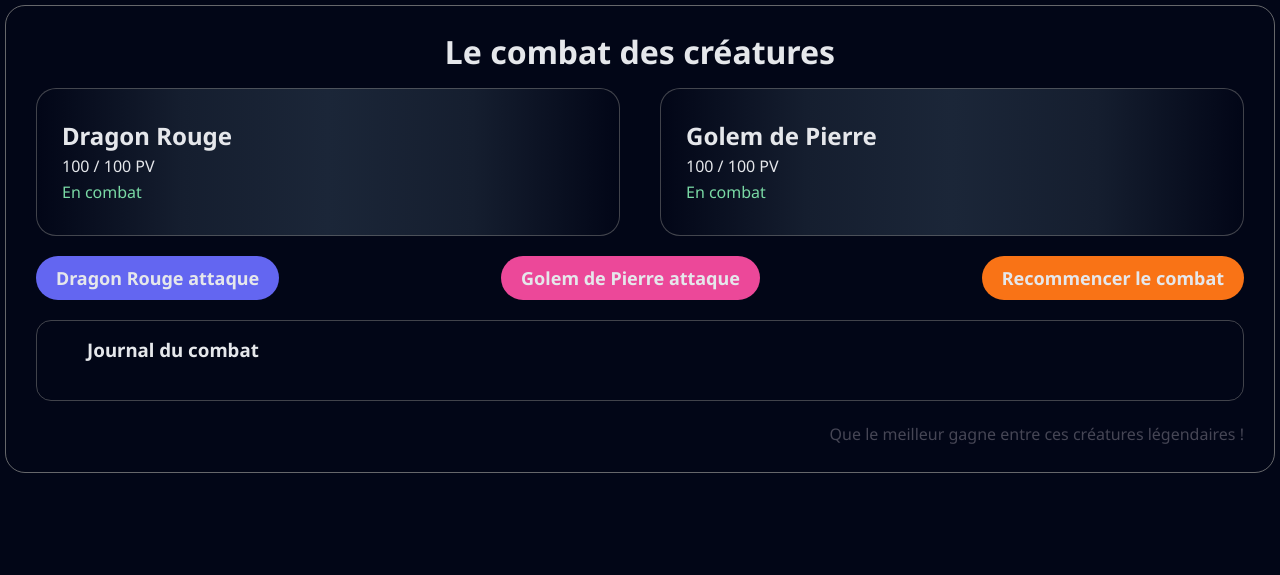
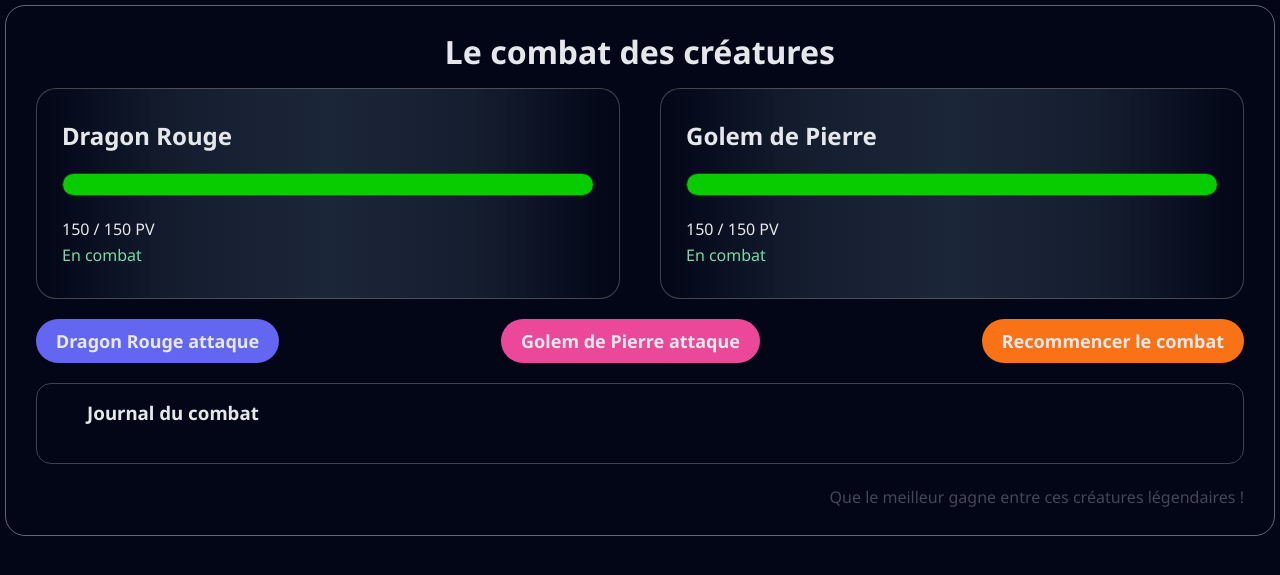
Before and after one commit to XC1976/Rendu_ProjetPHP, a PHP site: page / in a window 1280 px wide. Shown: the top 575 px of the page. Run offline with PHP 8.4, Linux system fonts and the light colour scheme.

Commit message:
Add logic for dynamic HP health bar

```diff
--- a/game.php
+++ b/game.php
@@ -41,10 +41,10 @@ class Mob
 
 // Initialize mobs if not already done
 if (!isset($_SESSION["redDragon"])) {
-    $_SESSION["redDragon"] = new Mob("Dragon Rouge", 100);
+    $_SESSION["redDragon"] = new Mob("Dragon Rouge", 150);
 }
 if (!isset($_SESSION["stoneGolem"])) {
-    $_SESSION["stoneGolem"] = new Mob("Golem de Pierre", 100);
+    $_SESSION["stoneGolem"] = new Mob("Golem de Pierre", 150);
 }
 if (!isset($_SESSION["messages"])) {
     $_SESSION["messages"] = [];
@@ -66,3 +66,12 @@ if (isset($_POST["dragonAttack"])) {
 if (isset($_POST["golemAttack"])) {
     $_SESSION["stoneGolem"]->attack($_SESSION["redDragon"]);
 }
+
+
+$dragonPct = ($_SESSION["redDragon"]->health / $_SESSION["redDragon"]->originalHealth) * 100;
+// Guard against division‑by‑zero (should never happen here)
+$dragonPct = $dragonPct < 0 ? 0 : $dragonPct;
+
+$golemPct = ($_SESSION["stoneGolem"]->health / $_SESSION["stoneGolem"]->originalHealth) * 100;
+// Guard against division‑by‑zero (should never happen here)
+$golemPct = $golemPct < 0 ? 0 : $golemPct;
--- a/index.php
+++ b/index.php
@@ -17,6 +17,10 @@
         <div class="entitiesContainer">
             <div class="entity">
                     <h2>Dragon Rouge</h2>
+                    <div class="healthBar">
+                        <div class="healthFill" style="width:<?= $dragonPct . '%';?>">
+                        </div>
+                    </div>
                     <?= "<p>" .
                         $_SESSION["redDragon"]->health .
                         " / " .
@@ -34,6 +38,10 @@
 
             <div class="entity">
                 <h2>Golem de Pierre</h2>
+                <div class="healthBar">
+                    <div class="healthFill" style="width:<?= $golemPct . '%';?>">
+                    </div>
+                </div>
                 <?= "<p>" .
                     $_SESSION["stoneGolem"]->health .
                     " / " .
--- a/style.css
+++ b/style.css
@@ -124,3 +124,15 @@ button {
 .buttonRestart button:hover {
     background: #974003;
 }
+
+.healthBar {
+    border: 1px solid rgba(128, 128, 128, 0.3);
+    height: 23px;
+    border-radius: 25px;
+    margin: 25px 0;
+}
+.healthFill {
+    background-color: #08CB00;
+    height: 100%;
+    border-radius: 25px;
+}
```
